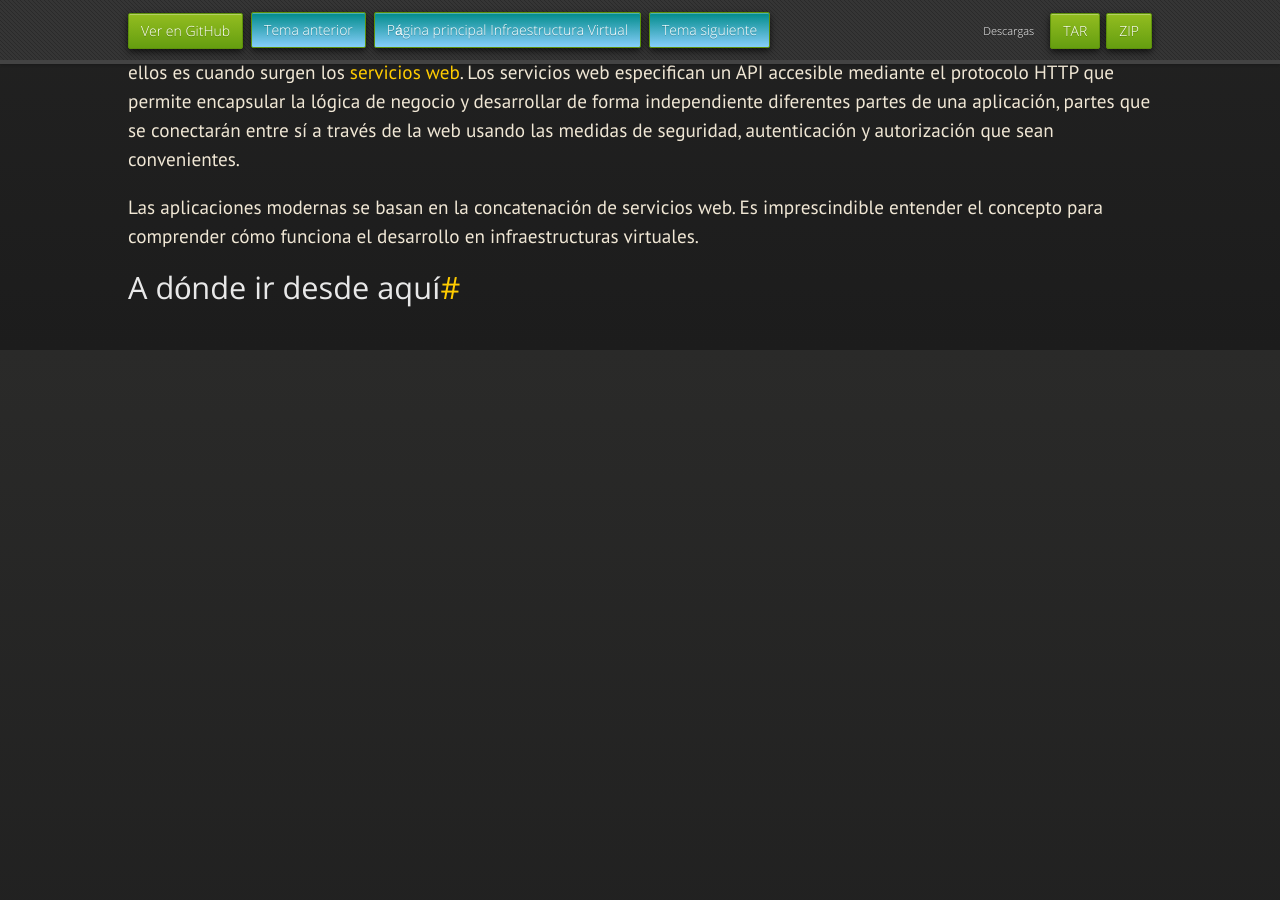
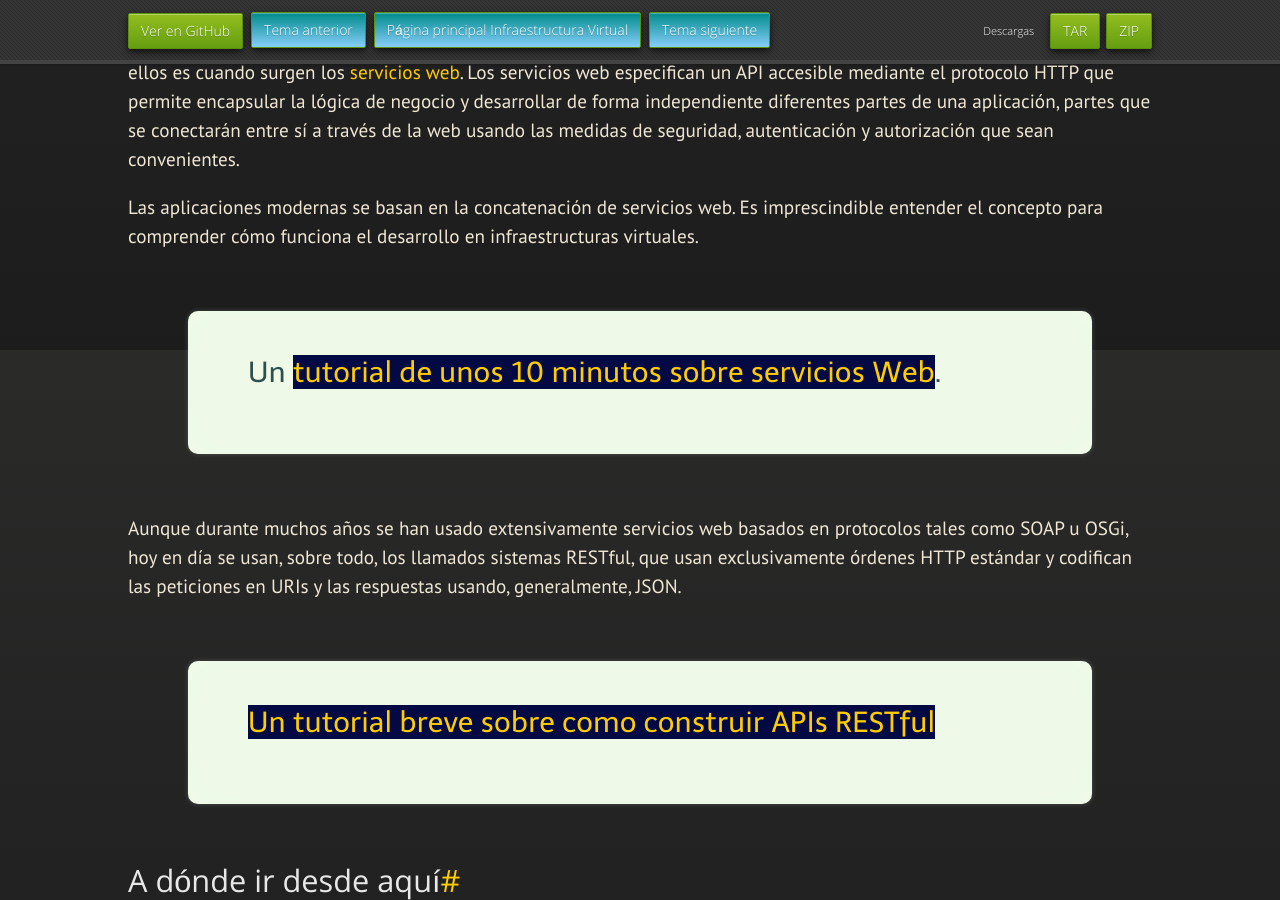
Before and after one commit to JJ/IV, a Jekyll site: the page built from documentos/temas/Arquitecturas_software.md, in a window 1280 px wide and 900 px high, scrolled down 1450 px. Built offline with Jekyll 4.4.1, drawn with Linux system fonts in a browser that asks for light colours; nearby versions of some CDN libraries; some web fonts are replaced; our own code applies the rules of GitHub Pages for plain Markdown files; before the commit the page ends 1855 px from its top, so only the background shows below that.

Commit message:
Sync documentos/temas/Arquitecturas_software.md de master a gh-pages

```diff
--- a/documentos/temas/Arquitecturas_software.md
+++ b/documentos/temas/Arquitecturas_software.md
@@ -77,5 +77,24 @@ Las aplicaciones modernas se basan en la concatenación de servicios
 web. Es imprescindible entender el concepto para comprender cómo
 funciona el desarrollo en infraestructuras virtuales.
 
+<div class='nota' markdown='1'>
+
+Un
+[tutorial de unos 10 minutos sobre servicios Web](https://www.youtube.com/watch?v=KU3V25XABgg).
+</div>
+
+Aunque durante muchos años se han usado extensivamente servicios web
+basados en protocolos tales como SOAP u OSGi, hoy en día se usan,
+sobre todo, los llamados sistemas RESTful, que usan exclusivamente
+órdenes HTTP estándar y codifican las peticiones en URIs y las
+respuestas usando, generalmente, JSON.
+
+
+<div class='nota' markdown='1'>
+
+[Un tutorial breve sobre como construir APIs RESTful](https://www.codementor.io/olatundegaruba/nodejs-restful-apis-in-10-minutes-q0sgsfhbd)
+
+</div>
+
 A dónde ir desde aquí
 -----
```
